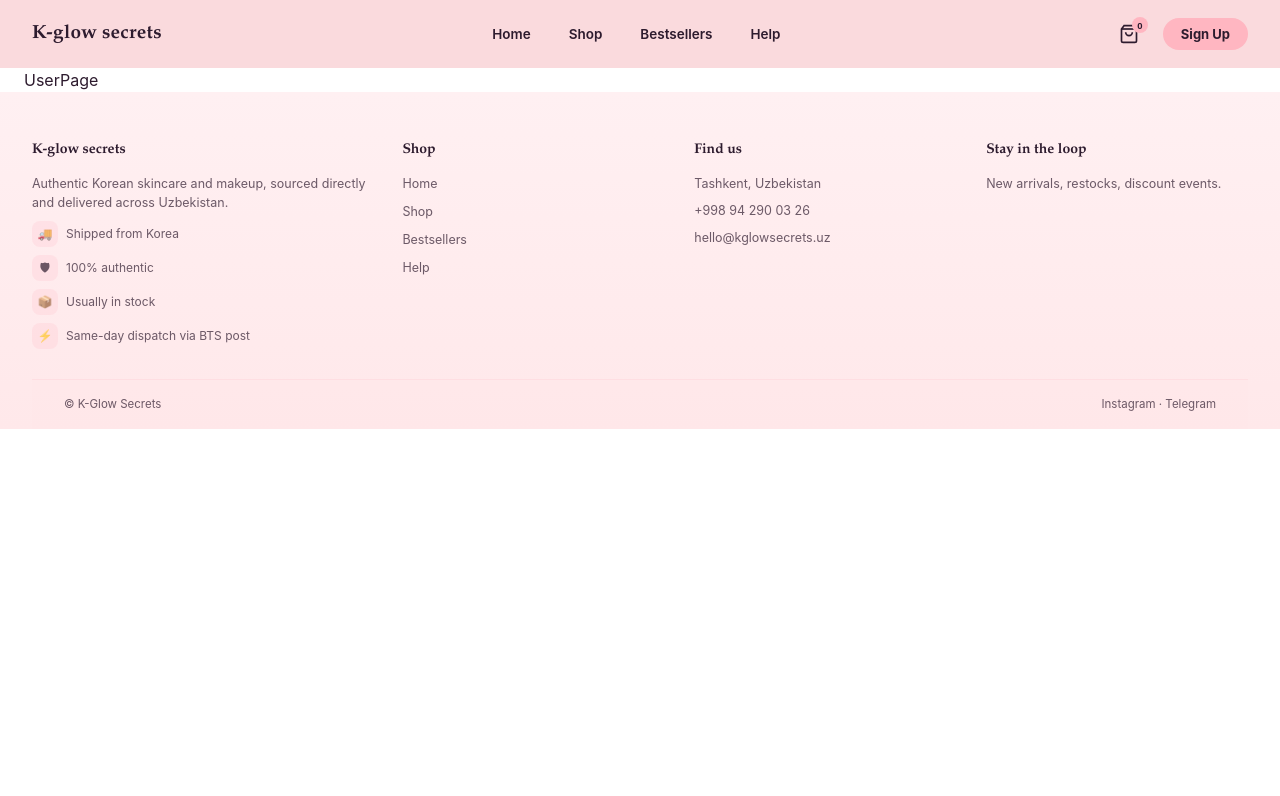
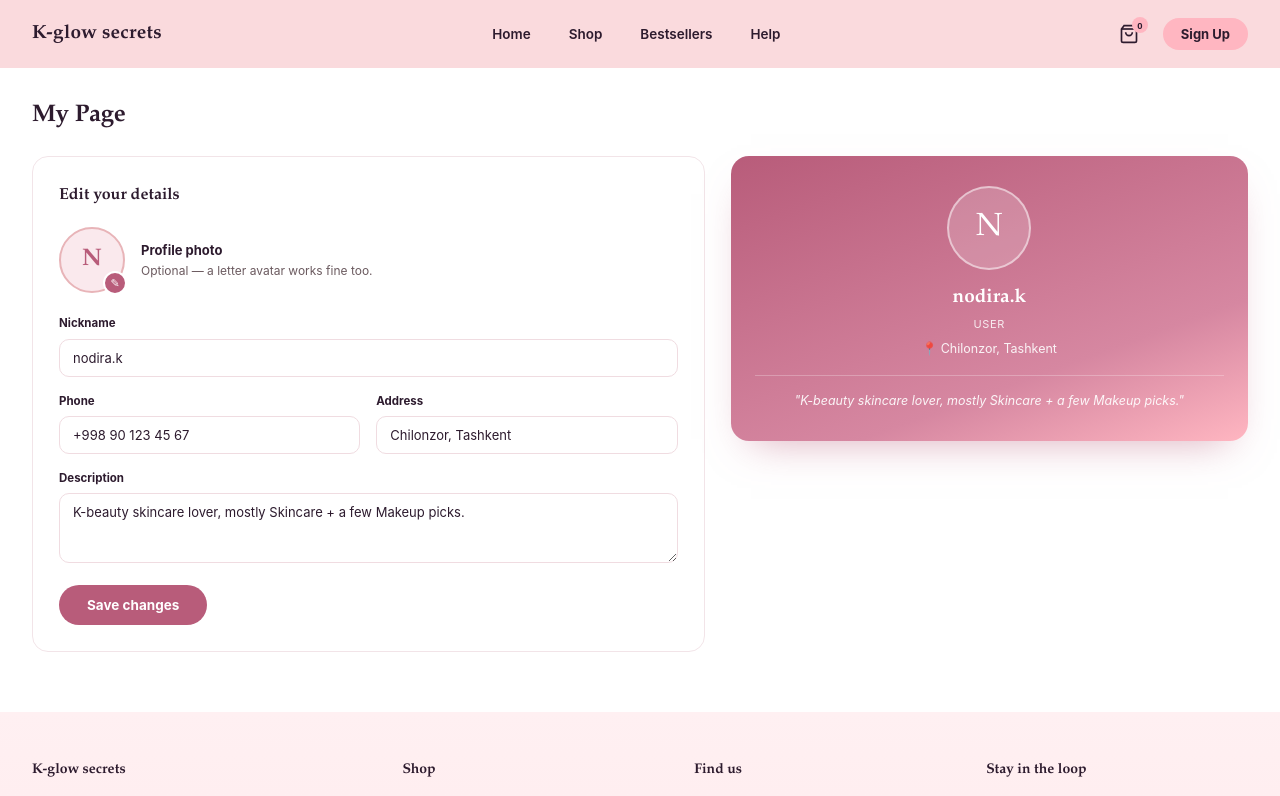
Before and after one commit to sanjardevx/k-glow-react, a React (Vite) app: page /member-page in a window 1280 px wide. Shown: the top 796 px of the page. Built offline with nearby package versions, Linux system fonts and the light colour scheme.

Commit message:
feat: publish userPage screen component

```diff
--- a/src/app/screens/userPage/index.tsx
+++ b/src/app/screens/userPage/index.tsx
@@ -1,5 +1,89 @@
-import { Container } from "@mui/material";
+import { useState } from "react";
+import { Box } from "@mui/material";
+import "../../../css/myPage.css";
+
+const INITIAL_PROFILE = {
+  nick: "nodira.k",
+  phone: "+998 90 123 45 67",
+  address: "Chilonzor, Tashkent",
+  desc: "K-beauty skincare lover, mostly Skincare + a few Makeup picks.",
+};
 
 export function UserPage() {
-  return <Container>UserPage</Container>;
+  const [nick, setNick] = useState(INITIAL_PROFILE.nick);
+  const [phone, setPhone] = useState(INITIAL_PROFILE.phone);
+  const [address, setAddress] = useState(INITIAL_PROFILE.address);
+  const [desc, setDesc] = useState(INITIAL_PROFILE.desc);
+  const [profile, setProfile] = useState(INITIAL_PROFILE);
+  const [saved, setSaved] = useState(false);
+
+  function handleSave() {
+    setProfile({ nick, phone, address, desc });
+    setSaved(true);
+    setTimeout(() => setSaved(false), 1500);
+  }
+
+  return (
+    <div className="mypage-page">
+      <Box className="mypage-body">
+        <h2 className="mypage-title">My Page</h2>
+        <Box className="mypage-layout">
+          <Box className="settings-card mypage-stagger-1">
+            <h4>Edit your details</h4>
+            <Box className="avatar-upload-row">
+              <Box className="avatar-edit-wrap">
+                <Box className="avatar-edit">{nick.charAt(0).toUpperCase()}</Box>
+                <Box className="avatar-edit-badge">✎</Box>
+              </Box>
+              <Box className="avatar-upload-copy">
+                <strong>Profile photo</strong>
+                Optional — a letter avatar works fine too.
+              </Box>
+            </Box>
+
+            <Box className="profile-field">
+              <label>Nickname</label>
+              <input value={nick} onChange={(e) => setNick(e.target.value)} />
+            </Box>
+            <Box className="profile-row">
+              <Box className="profile-field">
+                <label>Phone</label>
+                <input value={phone} onChange={(e) => setPhone(e.target.value)} />
+              </Box>
+              <Box className="profile-field">
+                <label>Address</label>
+                <input
+                  value={address}
+                  onChange={(e) => setAddress(e.target.value)}
+                />
+              </Box>
+            </Box>
+            <Box className="profile-field">
+              <label>Description</label>
+              <textarea
+                value={desc}
+                onChange={(e) => setDesc(e.target.value)}
+              />
+            </Box>
+            <button type="button" className="profile-save" onClick={handleSave}>
+              {saved ? "Saved ✓" : "Save changes"}
+            </button>
+          </Box>
+
+          <Box className="mypage-stagger-2">
+            <Box className="profile-card">
+              <Box className="profile-avatar">
+                {profile.nick.charAt(0).toUpperCase()}
+              </Box>
+              <Box className="profile-name">{profile.nick}</Box>
+              <Box className="profile-type">User</Box>
+              <Box className="profile-address">📍 {profile.address}</Box>
+              <Box className="profile-divider" />
+              <Box className="profile-desc">"{profile.desc}"</Box>
+            </Box>
+          </Box>
+        </Box>
+      </Box>
+    </div>
+  );
 }
--- /dev/null
+++ b/src/css/myPage.css
@@ -0,0 +1,362 @@
+.mypage-body {
+  max-width: 1300px;
+  margin: 0 auto;
+  padding: 30px 32px 60px;
+  background: #fff;
+}
+
+.mypage-title {
+  font-family: "Iowan Old Style", "Palatino Linotype", Georgia, serif;
+  font-size: 24px;
+  font-weight: 600;
+  margin: 0 0 22px;
+  color: #2d1b2e;
+  opacity: 0;
+  animation: mypage-rise 0.5s ease forwards;
+}
+
+.mypage-layout {
+  display: grid;
+  grid-template-columns: 1.3fr 1fr;
+  gap: 26px;
+  align-items: start;
+}
+
+@keyframes mypage-rise {
+  from {
+    opacity: 0;
+    transform: translateY(10px);
+  }
+  to {
+    opacity: 1;
+    transform: translateY(0);
+  }
+}
+
+.mypage-stagger-1 {
+  opacity: 0;
+  animation: mypage-rise 0.5s ease 0.05s forwards;
+}
+
+.mypage-stagger-2 {
+  opacity: 0;
+  animation: mypage-rise 0.5s ease 0.15s forwards;
+}
+
+@media (prefers-reduced-motion: reduce) {
+  .mypage-title,
+  .mypage-stagger-1,
+  .mypage-stagger-2 {
+    opacity: 1;
+    animation: none;
+  }
+}
+
+.settings-card {
+  background: #fff;
+  border: 1px solid #f2e4e8;
+  border-radius: 16px;
+  padding: 26px;
+}
+
+.settings-card h4 {
+  font-family: "Iowan Old Style", "Palatino Linotype", Georgia, serif;
+  font-size: 16px;
+  font-weight: 600;
+  margin: 0 0 20px;
+  color: #2d1b2e;
+}
+
+.avatar-upload-row {
+  display: flex;
+  align-items: center;
+  gap: 16px;
+  margin-bottom: 22px;
+}
+
+.avatar-edit-wrap {
+  position: relative;
+  flex-shrink: 0;
+}
+
+.avatar-edit {
+  width: 66px;
+  height: 66px;
+  border-radius: 50%;
+  background: #fae9ed;
+  color: #b85c7a;
+  font-family: "Iowan Old Style", "Palatino Linotype", Georgia, serif;
+  font-size: 24px;
+  font-weight: 600;
+  display: flex;
+  align-items: center;
+  justify-content: center;
+  border: 2px solid #e8b4b8;
+}
+
+.avatar-edit-badge {
+  position: absolute;
+  bottom: -2px;
+  right: -2px;
+  width: 24px;
+  height: 24px;
+  border-radius: 50%;
+  background: #b85c7a;
+  color: #fff;
+  display: flex;
+  align-items: center;
+  justify-content: center;
+  font-size: 11px;
+  border: 2px solid #fff;
+  cursor: pointer;
+  transition:
+    background 0.2s ease,
+    transform 0.2s ease;
+}
+
+.avatar-edit-badge:hover {
+  background: #a54f6b;
+  transform: scale(1.08);
+}
+
+.avatar-upload-copy {
+  font-size: 12px;
+  color: #6b5a5f;
+}
+
+.avatar-upload-copy strong {
+  display: block;
+  font-size: 13px;
+  color: #2d1b2e;
+  margin-bottom: 2px;
+}
+
+.profile-field {
+  margin-bottom: 16px;
+}
+
+.profile-field label {
+  display: block;
+  font-size: 11.5px;
+  font-weight: 700;
+  color: #2d1b2e;
+  margin-bottom: 6px;
+}
+
+.profile-field input,
+.profile-field textarea {
+  width: 100%;
+  border: 1.5px solid #f0dce1;
+  border-radius: 10px;
+  padding: 10px 13px;
+  font-size: 13px;
+  font-family: inherit;
+  box-sizing: border-box;
+  color: #2d1b2e;
+  transition: border-color 0.2s ease;
+}
+
+.profile-field input:focus,
+.profile-field textarea:focus {
+  outline: none;
+  border-color: #d687a1;
+}
+
+.profile-field textarea {
+  min-height: 70px;
+  resize: vertical;
+}
+
+.profile-row {
+  display: grid;
+  grid-template-columns: 1fr 1fr;
+  gap: 16px;
+}
+
+.profile-save {
+  background: #b85c7a;
+  color: #fff;
+  font-weight: 700;
+  font-size: 13.5px;
+  padding: 12px 28px;
+  border-radius: 999px;
+  border: none;
+  cursor: pointer;
+  font-family: inherit;
+  transition: background 0.2s ease;
+}
+
+.profile-save:hover {
+  background: #a54f6b;
+}
+
+/* right — gradient profile card */
+.profile-card {
+  border-radius: 18px;
+  padding: 30px 24px;
+  text-align: center;
+  color: #fff;
+  background: linear-gradient(160deg, #b85c7a, #d687a1 70%, #ffb6c1);
+  box-shadow: 0 18px 40px -20px rgba(184, 92, 122, 0.55);
+}
+
+.profile-avatar {
+  width: 84px;
+  height: 84px;
+  border-radius: 50%;
+  background: rgba(255, 255, 255, 0.18);
+  border: 2px solid rgba(255, 255, 255, 0.5);
+  color: #fff;
+  font-family: "Iowan Old Style", "Palatino Linotype", Georgia, serif;
+  font-size: 32px;
+  display: flex;
+  align-items: center;
+  justify-content: center;
+  margin: 0 auto 14px;
+}
+
+.profile-name {
+  font-family: "Iowan Old Style", "Palatino Linotype", Georgia, serif;
+  font-size: 19px;
+  font-weight: 600;
+}
+
+.profile-type {
+  font-size: 11px;
+  letter-spacing: 0.06em;
+  text-transform: uppercase;
+  opacity: 0.85;
+  margin-top: 3px;
+}
+
+.profile-address {
+  font-size: 12.5px;
+  opacity: 0.9;
+  margin-top: 8px;
+}
+
+.profile-divider {
+  height: 1px;
+  background: rgba(255, 255, 255, 0.25);
+  margin: 16px 0;
+}
+
+.profile-desc {
+  font-size: 12.5px;
+  opacity: 0.92;
+  font-style: italic;
+}
+
+/* accordion order rows */
+.orders-summary h4 {
+  font-family: "Iowan Old Style", "Palatino Linotype", Georgia, serif;
+  font-size: 16px;
+  font-weight: 600;
+  margin: 0 0 4px;
+  color: #2d1b2e;
+}
+
+.orders-summary .sub {
+  font-size: 12px;
+  color: #9c8489;
+  margin: 0 0 14px;
+}
+
+.acc-item {
+  border: 1px solid #f2e4e8;
+  border-radius: 12px;
+  margin-bottom: 10px;
+  overflow: hidden;
+}
+
+.acc-head {
+  width: 100%;
+  display: flex;
+  align-items: center;
+  justify-content: space-between;
+  gap: 12px;
+  padding: 13px 16px;
+  background: #fff;
+  border: none;
+  cursor: pointer;
+  text-align: left;
+  font-family: inherit;
+}
+
+.acc-head:hover {
+  background: #fff0f2;
+}
+
+.acc-head-left {
+  display: flex;
+  align-items: center;
+  gap: 10px;
+}
+
+.acc-chevron {
+  font-size: 11px;
+  color: #9c8489;
+  transition: transform 0.25s ease;
+}
+
+.acc-item.open .acc-chevron {
+  transform: rotate(180deg);
+}
+
+.acc-body {
+  max-height: 0;
+  overflow: hidden;
+  transition: max-height 0.3s ease;
+  background: #fff0f2;
+}
+
+.acc-item.open .acc-body {
+  max-height: 200px;
+}
+
+.acc-body-inner {
+  padding: 4px 16px 14px;
+  display: flex;
+  flex-direction: column;
+  gap: 6px;
+}
+
+.acc-row {
+  display: flex;
+  justify-content: space-between;
+  gap: 12px;
+  font-size: 12.5px;
+  color: #6b5a5f;
+}
+
+.acc-row strong {
+  color: #2d1b2e;
+  font-variant-numeric: tabular-nums;
+  text-align: right;
+}
+
+.see-all-link {
+  display: block;
+  text-align: center;
+  margin-top: 14px;
+  font-size: 12.5px;
+  font-weight: 700;
+  color: #b85c7a;
+  text-decoration: none;
+}
+
+.see-all-link:hover {
+  color: #a54f6b;
+}
+
+@media (max-width: 860px) {
+  .mypage-layout {
+    grid-template-columns: 1fr;
+  }
+  .profile-row {
+    grid-template-columns: 1fr;
+  }
+  .mypage-body {
+    padding: 22px 18px 44px;
+  }
+}
```
